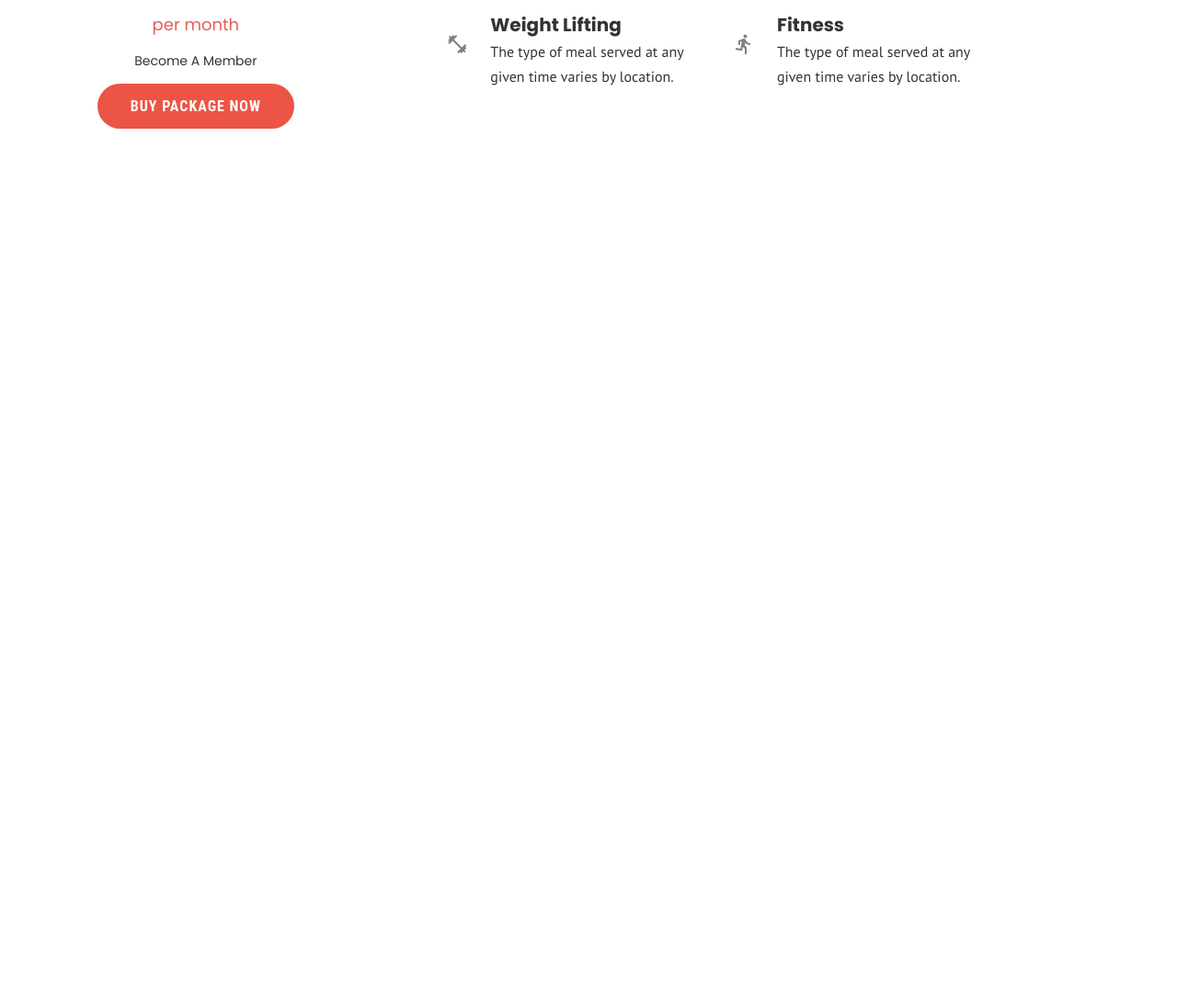
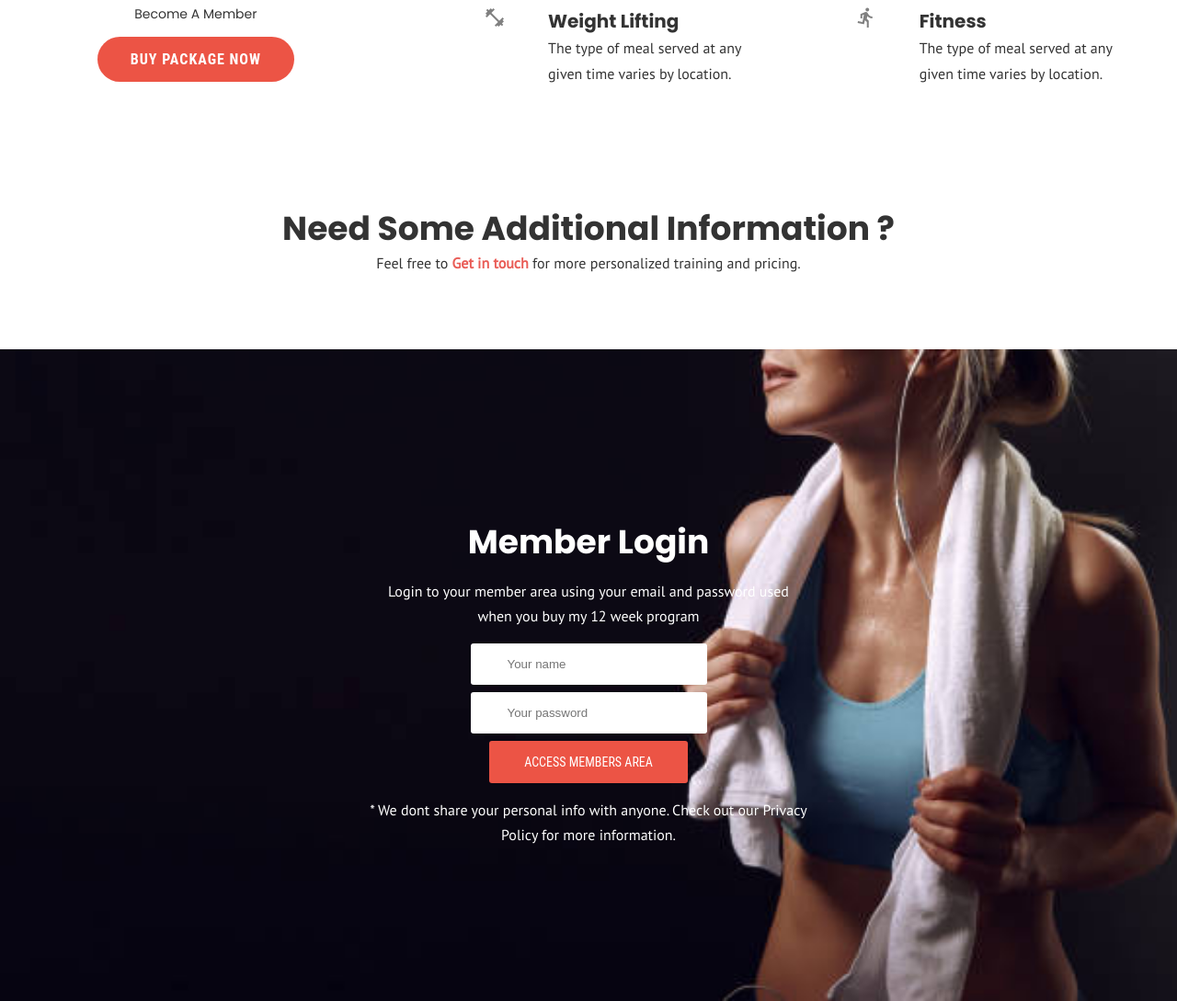
Before and after one commit to masaskrobo/coaching, a plain HTML site: page index.html in a window 1280 px wide. Shown: the part 7029-8118 px from the top of the page at 92% size. Before the commit the page ends 7329 px from the top, so only its background shows below. Drawn offline with Linux system fonts and the light colour scheme.

Commit message:
add new section log-in

```diff
--- a/index.html
+++ b/index.html
@@ -381,6 +381,34 @@
     </div>
 
   </section>
+
+  <section>
+    <div class="container">
+      <div class="additional-information">
+     <h3>Need Some Additional Information ?</h3>
+     <p>Feel free to <a href=""> Get in touch</a> for more personalized training and pricing.</p>
+      </div>
+    </div>
+      <div class="log-in">
+        <div class="container">
+           <div class="log-in__member">
+              <h3>Member Login</h3>
+              <p>Login to your member area using your email and password used <br> when you buy my 12 week program</p>
+
+           <div class="log-in__input">
+             <div class="log-in__input__holder">
+             <input type="text" placeholder="Your name">
+             <input type="password" placeholder="Your password">
+             <button>Access members area</button>
+             </div>
+             <p>* We dont share your personal info with anyone. Check out our Privacy Policy for more information.</p>
+           </div>
+
+        </div>
+        </div>
+      </div>
+  </section>
+
  </main>
 </body>
 </html>
--- a/main.css
+++ b/main.css
@@ -486,7 +486,6 @@ header{
 }
 .tranforming__body__image{
     width:90px;
-    height:90px;
     object-fit:cover;
     overflow: hidden;
     margin: auto;
@@ -496,7 +495,7 @@ header{
     color: #e95c56;
 }
 .tranforming__body__image img{
-    height: 100%;
+    width: 100%;
 }
 .transforming__body__holder__text h5{
     text-align: center;
@@ -514,11 +513,11 @@ header{
     display: flex;
     justify-content: space-between;
     padding-top: 120px;
-    padding-bottom: 80px;
+
 }
 .week-package__content{
     padding-left: 25px;
-    padding-top: 25px;
+
 }
 
 .week-package__content__box p{
@@ -581,21 +580,21 @@ header{
 .week-package__holder{
     display: flex;
     justify-content: space-between;
-    width: 50%;
-    margin: auto;
+    width: 60%;
+
 }
 .week-package__holder__box{
     display: flex;
+    margin-bottom: 15px;
 
 }
 
 .week-package__holder__box__iconic{
     color: gray;
-    width: 48px;
-    margin-top: 25px;
-
-
-
+    width: 70px;
+}
+.fitness{
+    font-size: 40px;
 }
 
 .week-package__holder__box h3{
@@ -613,3 +612,78 @@ header{
     margin-top: 0;
     padding-bottom: 20px;
 }
+
+.additional-information{
+    text-align: center;
+}
+.additional-information h3{
+    font-size: 36px;
+    line-height: 48px;
+    color: #333333;
+    font-family: 'Poppins', sans-serif;
+    font-weight: 700;
+    margin: 0;
+}
+.additional-information p{
+    line-height: 1.7;
+    color: #333333;
+    margin: 0;
+    padding-bottom: 80px;
+}
+.additional-information a{
+    color: #e95c56;
+    text-decoration: none;
+    font-weight: 600;
+}
+.log-in{
+    background: url("photo-holder/istockphoto-927354634-612x612.jpg");
+    background-repeat: no-repeat;
+    background-size: cover;
+
+}
+.log-in__member{
+    margin: auto;
+    padding-top: 150px;
+    padding-bottom: 150px;
+    width: 500px;
+}
+.log-in__member h3{
+    color: #ffffff;
+    font-size: 36px;
+    line-height: 48px;
+    font-family: 'Poppins', sans-serif;
+    font-weight: 700;
+    margin-bottom: 0.4em;
+    text-align: center;
+}
+.log-in__member p{
+    color: #ffffff;
+    line-height: 1.7;
+    margin-bottom: 1em;
+    text-align: center;
+}
+.log-in__input input{
+    display: block;
+    margin: auto;
+    background: #ffffff;
+    border: none;
+    border-radius: 3px;
+   padding: 15px 40px;
+   margin-bottom: 8px;
+
+
+}
+.log-in__input button{
+    display: block;
+    margin: auto;
+    padding: 15px 38px;
+    text-align: center;
+    background-color:#ec5445;
+    color: #ffffff;
+    text-transform: uppercase;
+    font-size: 14px;
+    font-family: 'Roboto Condensed', "Helvetica Neue", "Helvetica", Helvetica, Arial, sans-serif;
+    border: none;
+    border-radius: 3px;
+
+}
```
Also changed, not shown: photo-holder/istockphoto-927354634-612x612.jpg (added).
